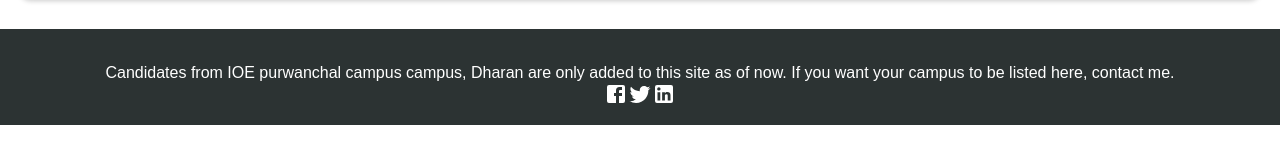
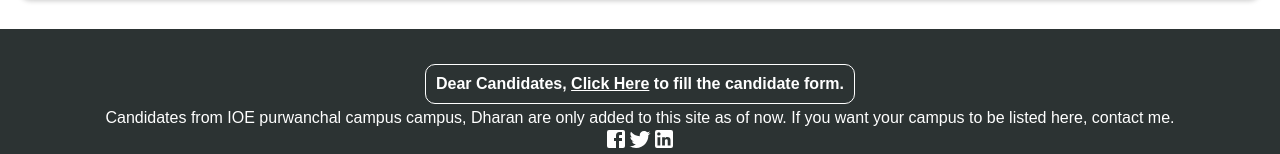
Before and after one commit to tajpuriya27/FSUElection2023, a React (Create React App) app: page / in a window 1280 px wide. Shown: the part 2411-2565 px from the top of the page. Before the commit the page ends 2536 px from the top, so only its background shows below. Built offline with nearby package versions, Linux system fonts and the light colour scheme.

Commit message:
Alert Message and Form link added

```diff
--- a/public/index.html
+++ b/public/index.html
@@ -2,7 +2,7 @@
 <html lang="en">
   <head>
     <meta charset="utf-8" />
-    <link rel="icon" href="%PUBLIC_URL%/favicon.ico" />
+    <link rel="icon" href="favicon.png" />
     <meta name="viewport" content="width=device-width, initial-scale=1" />
     <meta name="theme-color" content="#000000" />
     <meta
@@ -38,4 +38,9 @@
       To create a production bundle, use `npm run build` or `yarn build`.
     -->
   </body>
+  <script>
+    alert(
+      "This website don't include all candidate of FSU election as of now. We will be updating them soon!!"
+    );
+  </script>
 </html>
--- a/src/component/Card.js
+++ b/src/component/Card.js
@@ -54,7 +54,11 @@ function Card(props) {
         >
           <FacebookIcon />
         </a>
-        <a href={`https://www.twitter.com/${props.twitter}`}>
+        <a
+          href={`https://www.twitter.com/${props.twitter}`}
+          target="_blank"
+          rel="noopener noreferrer"
+        >
           <TwitterIcon />
         </a>
       </div>
--- a/src/component/Footer.js
+++ b/src/component/Footer.js
@@ -6,11 +6,17 @@ import LinkedInIcon from "@mui/icons-material/LinkedIn";
 export default function Footer() {
   return (
     <div className="footer">
+      <h4>
+        Dear Candidates, <a href="https://www.bit.ly/fsu2079d" target="_blank"
+          rel="noopener noreferrer">Click Here</a> to
+        fill the candidate form.
+      </h4>
       <p>
         Candidates from IOE purwanchal campus campus, Dharan are only added to
         this site as of now. If you want your campus to be listed here, contact
         me.
       </p>
+
       <div className="card-logo">
         <a
           href="https://www.facebook.com/tajpuriyasuneel"
--- a/src/styles.css
+++ b/src/styles.css
@@ -15,6 +15,14 @@ h1 {
   background-color: var(--theme-color);
   color: white;
   margin-bottom: 20px;
+}
+h4 {
+  border: 1px solid white;
+  border-radius: 10px;
+  padding: 10px;
+  margin: auto;
+  margin-bottom: 5px;
+  width: fit-content;
 }
 hr {
   width: 10%;
```
Also changed, not shown: public/favicon.png (added), 1 other file (tests, documents, lock files or other folders).
